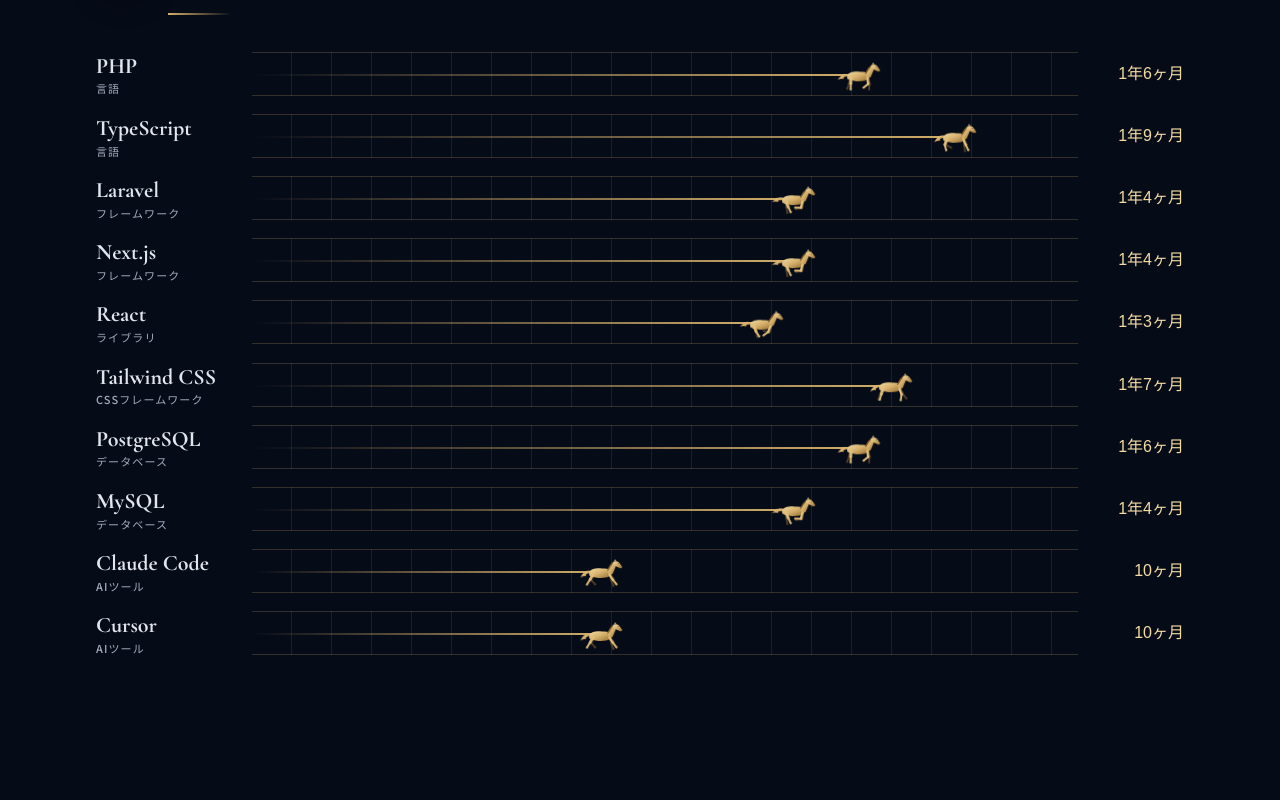
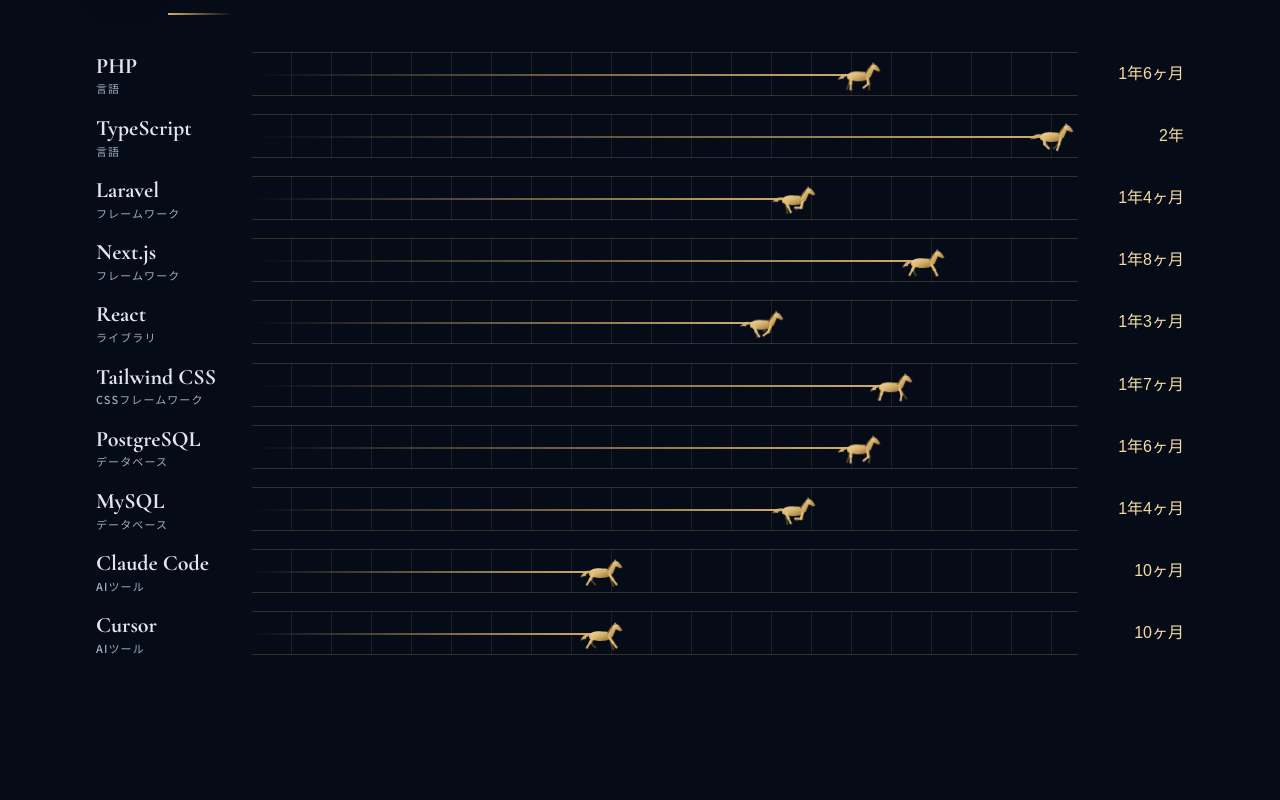
Before and after one commit to tmdressage/Portfolio, a Next.js app: page / in a window 1280 px wide. Shown: the part 2080-2880 px from the top of the page. Built offline with nearby package versions, Linux system fonts and the light colour scheme; a web font is replaced by a local one.

Commit message:
fix: 経験期間を修正

```diff
--- a/src/features/skill/constants/skills.ts
+++ b/src/features/skill/constants/skills.ts
@@ -13,8 +13,8 @@ export const SKILLS: Skill[] = [
     id: 2,
     category: '言語',
     name: 'TypeScript',
-    period: '1年9ヶ月',
-    months: 21,
+    period: '2年',
+    months: 24,
   },
   {
     id: 3,
@@ -27,8 +27,8 @@ export const SKILLS: Skill[] = [
     id: 4,
     category: 'フレームワーク',
     name: 'Next.js',
-    period: '1年4ヶ月',
-    months: 16,
+    period: '1年8ヶ月',
+    months: 20,
   },
   {
     id: 5,
```
